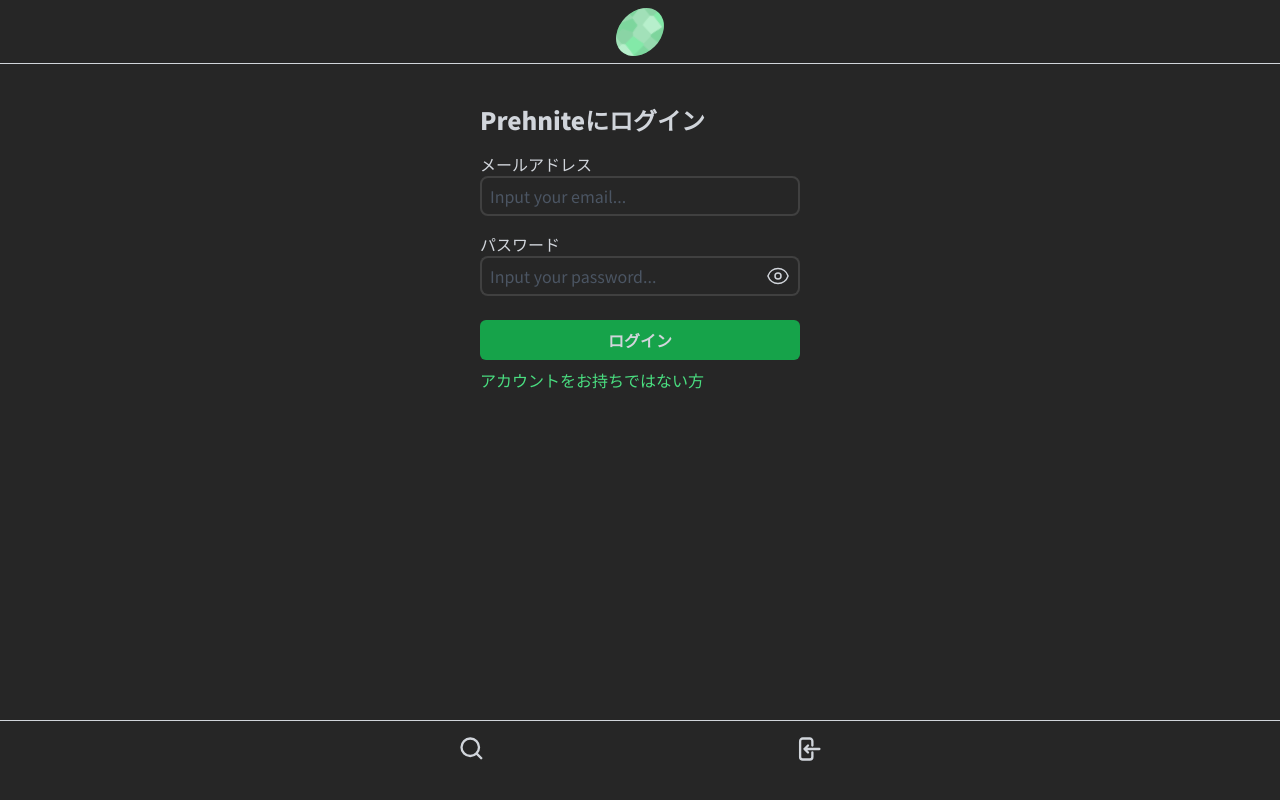
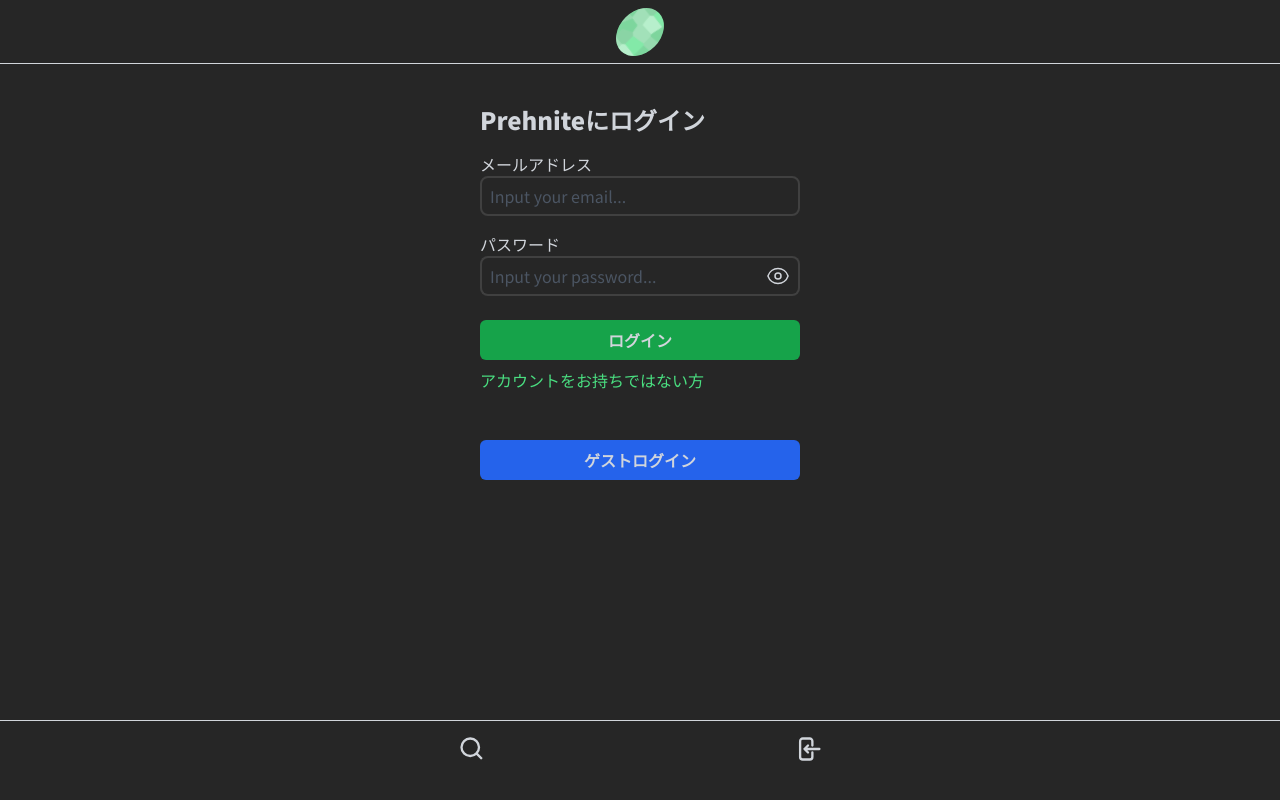
Before and after one commit to katkatprog/sleepApp, a Next.js app in the folder front/: page /login in a window 1280 px wide. Built offline with nearby package versions, Linux system fonts and the light colour scheme; no server answers.

Commit message:
[Front]ゲストログインボタン作成、及びゲストユーザーの場合はプロフィール編集・退会ボタンを表示しないように修正

```diff
--- a/front/src/pages/login/index.tsx
+++ b/front/src/pages/login/index.tsx
@@ -114,13 +114,59 @@ const LoginPage = () => {
               >
                 ログイン
               </button>
+            </form>
+            <Link href={"/signup"}>
+              <p className="text-green-400 hover:text-green-300 mt-2">
+                アカウントをお持ちではない方
+              </p>
+            </Link>
+            <button
+              type="submit"
+              className="mt-12 bg-blue-600 hover:bg-blue-500 font-bold w-full py-2 rounded-md transition"
+              onClick={async () => {
+                try {
+                  const result = await fetch(
+                    `${process.env.NEXT_PUBLIC_API_URL}/auth/guest-login`,
+                    {
+                      method: "POST",
+                      headers: {
+                        "content-type": "application/json",
+                      },
+                      credentials: "include",
+                    },
+                  );
+                  if (result.status === 200) {
+                    router.push(`/search`);
+                    toast.success("ゲストログインしました。", {
+                      autoClose: 5000,
+                    });
+                  } else {
+                    toast.error(
+                      "ゲストログインに失敗しました。再度お試しください。",
+                    );
+                  }
+                } catch (error) {
+                  toast.error(
+                    "ゲストログインに失敗しました。再度お試しください。",
+                  );
+                }
 
-              <Link href={"/signup"}>
-                <p className="text-green-400 hover:text-green-300 mt-2">
-                  アカウントをお持ちではない方
-                </p>
-              </Link>
-            </form>
+                // ログインユーザーの情報を取得する
+                try {
+                  const result = await fetch(
+                    `${process.env.NEXT_PUBLIC_API_URL}/login-user/`,
+                    {
+                      credentials: "include",
+                    },
+                  );
+                  if (context.setLoginUser) {
+                    context.setLoginUser(await result.json());
+                  }
+                } catch (error) {}
+              }}
+            >
+              ゲストログイン
+            </button>
           </div>
         </div>
       </div>
--- a/front/src/pages/mypage/index.tsx
+++ b/front/src/pages/mypage/index.tsx
@@ -44,6 +44,9 @@ const MyPage = () => {
                       <EmailIcon propClassName="w-6 h-6"></EmailIcon>
                       <p className="ml-2">{context.loginUser?.email}</p>
                     </div>
+                    {context.loginUser.email !==
+                      (process.env.NEXT_PUBLIC_GUEST_EMAIL ||
+                        "guest@example.com") && (
                       <button
                         className="mt-6 border-green-400 border-2 text-green-400 hover:bg-neutral-700 font-bold px-12 py-2 rounded-md transition w-full"
                         onClick={() => {
@@ -52,6 +55,7 @@ const MyPage = () => {
                       >
                         プロフィールを編集する
                       </button>
+                    )}
                     <button
                       className="mt-6 border-green-400 border-2 text-green-400 hover:bg-neutral-700 font-bold px-12 py-2 rounded-md transition w-full"
                       onClick={async () => {
@@ -89,6 +93,9 @@ const MyPage = () => {
                     >
                       ログアウト
                     </button>
+                    {context.loginUser.email !==
+                      (process.env.NEXT_PUBLIC_GUEST_EMAIL ||
+                        "guest@example.com") && (
                       <button
                         className="mt-12 border-red-400 border-2 text-red-400 hover:bg-neutral-700 font-bold px-12 py-2 rounded-md transition w-full"
                         onClick={() => {
@@ -97,6 +104,7 @@ const MyPage = () => {
                       >
                         退会する
                       </button>
+                    )}
                   </>
                 )}
                 {mode === "edit" && (
```
Lines whose indentation alone changed are shown as unchanged.
